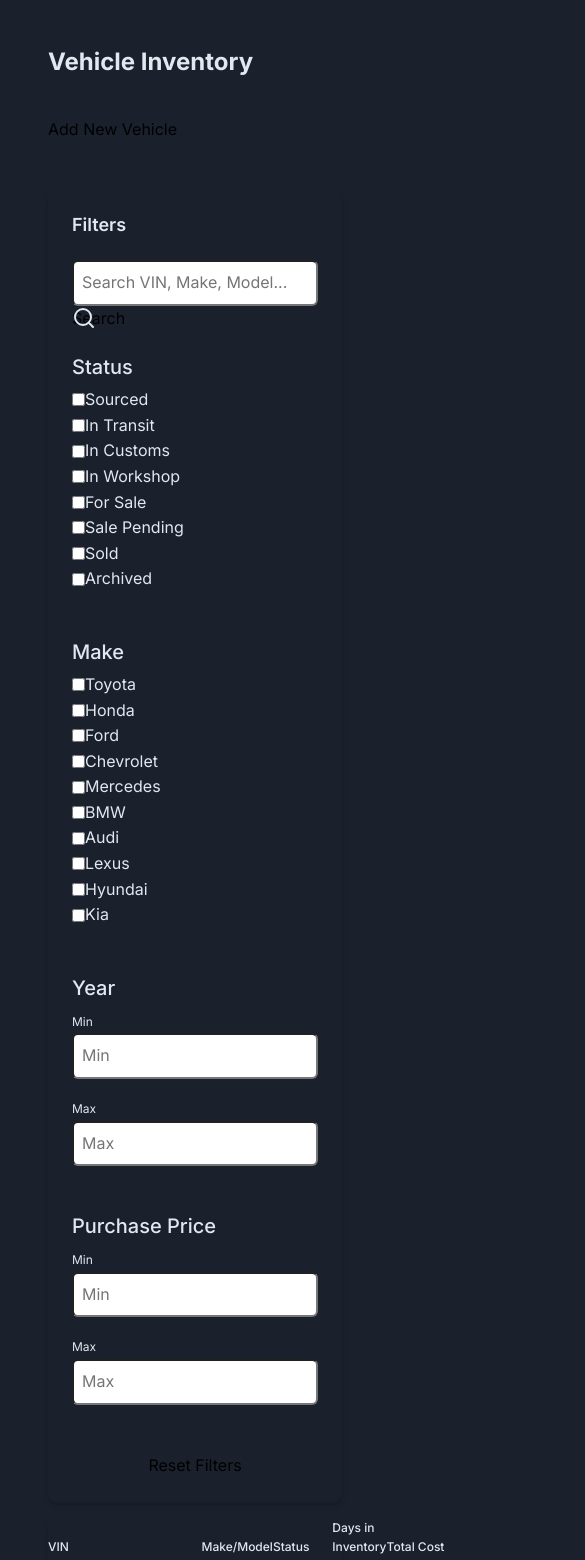
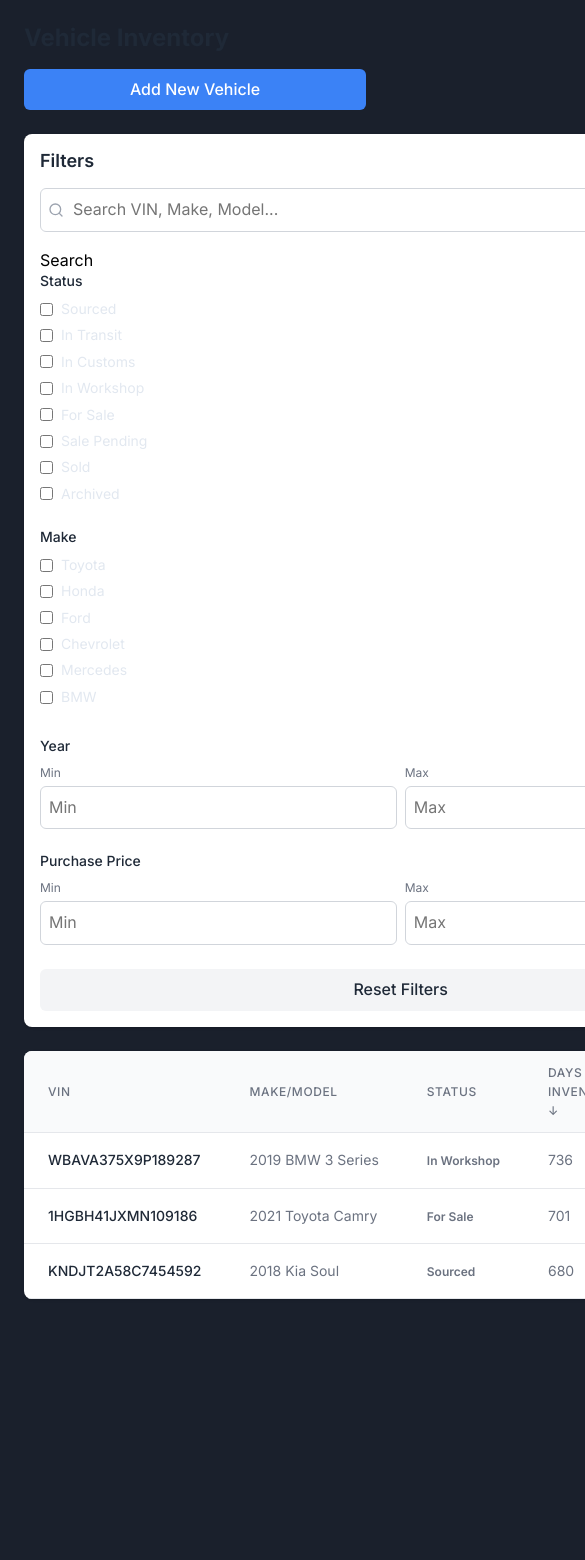
Before and after one commit to Sprout-Co/velodash, a Next.js app: page /vehicles in a window 390 px wide. Shown: the top 1560 px of the page, 585 px wide, since content can reach past the window. After the commit the page ends 1323 px from the top, so only its background shows below. Built offline with nearby package versions, Linux system fonts and the light colour scheme.

Commit message:
Refactor vehicle management components and styles for improved organization and user experience. Updated loading states with new CSS variables and styles, enhanced vehicle filters and table layouts, and improved overall responsiveness and aesthetics.

```diff
--- a/src/app/vehicles/page.tsx
+++ b/src/app/vehicles/page.tsx
@@ -101,28 +101,26 @@ function VehiclesContent() {
 
   if (loading) {
     return (
-      <div className="w-full h-full flex items-center justify-center">
-        <Loader2 className="h-10 w-10 text-primary animate-spin" />
+      <div className="loading-container">
+        <Loader2 className="loading-spinner" />
       </div>
     );
   }
 
   return (
-    <div className="p-6 vehicles-inventory-container">
-      <div className="mb-6 flex flex-col sm:flex-row justify-between items-start sm:items-center">
-        <h1 className="text-2xl font-bold text-gray-800">Vehicle Inventory</h1>
-        <div className="mt-4 sm:mt-0">
-          <button
-            className="bg-primary text-white px-4 py-2 rounded-md"
-            onClick={() => router.push('/vehicles/new')}
-          >
-            Add New Vehicle
-          </button>
-        </div>
+    <div className="vehicles-inventory-container">
+      <div className="page-header">
+        <h1>Vehicle Inventory</h1>
+        <button
+          className="add-vehicle-btn"
+          onClick={() => router.push('/vehicles/new')}
+        >
+          Add New Vehicle
+        </button>
       </div>
 
-      <div className="grid grid-cols-1 lg:grid-cols-4 gap-6">
-        <div className="lg:col-span-1">
+      <div className="page-content">
+        <div className="filters-section">
           <VehicleFiltersPanel
             filters={filters}
             onFilterChange={handleFilterChange}
@@ -130,7 +128,7 @@ function VehiclesContent() {
           />
         </div>
 
-        <div className="lg:col-span-3">
+        <div className="table-section">
           <VehicleTable
             vehicles={vehiclesWithCosts}
             onRowClick={(vehicle) => router.push(`/vehicles/${vehicle.id}`)}
@@ -144,8 +142,8 @@ function VehiclesContent() {
 export default function VehiclesPage() {
   return (
     <Suspense fallback={
-      <div className="w-full h-full flex items-center justify-center p-6">
-        <Loader2 className="h-10 w-10 text-primary animate-spin" />
+      <div className="loading-container">
+        <Loader2 className="loading-spinner" />
       </div>
     }>
       <VehiclesContent />
--- a/src/components/vehicles/VehicleFiltersPanel.tsx
+++ b/src/components/vehicles/VehicleFiltersPanel.tsx
@@ -84,33 +84,31 @@ export default function VehicleFiltersPanel({
   };
 
   return (
-    <div className="bg-white p-4 rounded-lg shadow vehicle-filters">
-      <h2 className="font-semibold text-lg mb-4">Filters</h2>
+    <div className="vehicle-filters">
+      <h2>Filters</h2>
 
-      <form onSubmit={handleSearchSubmit} className="mb-4">
-        <div className="relative">
+      <form onSubmit={handleSearchSubmit}>
+        <div className="search-input-container">
           <input
             type="text"
             placeholder="Search VIN, Make, Model..."
             value={searchTerm}
             onChange={(e) => setSearchTerm(e.target.value)}
-            className="w-full p-2 pl-10 border border-gray-300 rounded-md focus:outline-none focus:ring-2 focus:ring-primary focus:border-transparent"
           />
-          <Search className="h-4 w-4 text-gray-400 absolute left-3 top-3" />
+          <Search className="search-icon" />
         </div>
         <button type="submit" className="sr-only">Search</button>
       </form>
 
-      <div className="mb-6">
-        <h3 className="font-medium mb-2">Status</h3>
-        <div className="space-y-1">
+      <div className="filter-section">
+        <h3>Status</h3>
+        <div className="filter-options">
           {statusOptions.map(option => (
-            <label key={option.value} className="flex items-center space-x-2">
+            <label key={option.value}>
               <input
                 type="checkbox"
                 checked={filters.status?.includes(option.value) || false}
                 onChange={() => handleStatusChange(option.value)}
-                className="rounded text-primary focus:ring-primary"
               />
               <span>{option.label}</span>
             </label>
@@ -118,16 +116,15 @@ export default function VehicleFiltersPanel({
         </div>
       </div>
 
-      <div className="mb-6">
-        <h3 className="font-medium mb-2">Make</h3>
-        <div className="space-y-1 max-h-40 overflow-y-auto">
+      <div className="filter-section">
+        <h3>Make</h3>
+        <div className="filter-options make-options">
           {availableMakes.map(make => (
-            <label key={make} className="flex items-center space-x-2">
+            <label key={make}>
               <input
                 type="checkbox"
                 checked={filters.make?.includes(make) || false}
                 onChange={() => handleMakeChange(make)}
-                className="rounded text-primary focus:ring-primary"
               />
               <span>{make}</span>
             </label>
@@ -135,62 +132,55 @@ export default function VehicleFiltersPanel({
         </div>
       </div>
 
-      <div className="mb-6">
-        <h3 className="font-medium mb-2">Year</h3>
-        <div className="grid grid-cols-2 gap-2">
+      <div className="filter-section">
+        <h3>Year</h3>
+        <div className="range-inputs">
           <div>
-            <label className="text-xs text-gray-500">Min</label>
+            <label>Min</label>
             <input
               type="number"
               placeholder="Min"
               value={filters.year?.min || ''}
               onChange={(e) => handleYearChange('min', e.target.value)}
-              className="w-full p-2 border border-gray-300 rounded-md focus:outline-none focus:ring-2 focus:ring-primary focus:border-transparent"
             />
           </div>
           <div>
-            <label className="text-xs text-gray-500">Max</label>
+            <label>Max</label>
             <input
               type="number"
               placeholder="Max"
               value={filters.year?.max || ''}
               onChange={(e) => handleYearChange('max', e.target.value)}
-              className="w-full p-2 border border-gray-300 rounded-md focus:outline-none focus:ring-2 focus:ring-primary focus:border-transparent"
             />
           </div>
         </div>
       </div>
 
-      <div className="mb-6">
-        <h3 className="font-medium mb-2">Purchase Price</h3>
-        <div className="grid grid-cols-2 gap-2">
+      <div className="filter-section">
+        <h3>Purchase Price</h3>
+        <div className="range-inputs">
           <div>
-            <label className="text-xs text-gray-500">Min</label>
+            <label>Min</label>
             <input
               type="number"
               placeholder="Min"
               value={filters.priceRange?.min || ''}
               onChange={(e) => handlePriceChange('min', e.target.value)}
-              className="w-full p-2 border border-gray-300 rounded-md focus:outline-none focus:ring-2 focus:ring-primary focus:border-transparent"
             />
           </div>
           <div>
-            <label className="text-xs text-gray-500">Max</label>
+            <label>Max</label>
             <input
               type="number"
               placeholder="Max"
               value={filters.priceRange?.max || ''}
               onChange={(e) => handlePriceChange('max', e.target.value)}
-              className="w-full p-2 border border-gray-300 rounded-md focus:outline-none focus:ring-2 focus:ring-primary focus:border-transparent"
             />
           </div>
         </div>
       </div>
 
-      <button
-        onClick={handleReset}
-        className="w-full bg-gray-100 text-gray-800 py-2 rounded-md hover:bg-gray-200 transition-colors"
-      >
+      <button onClick={handleReset} className="reset-button">
         Reset Filters
       </button>
     </div>
--- a/src/components/vehicles/VehicleTable.tsx
+++ b/src/components/vehicles/VehicleTable.tsx
@@ -96,75 +96,69 @@ export default function VehicleTable({ vehicles, onRowClick }: VehicleTableProps
   };
 
   return (
-    <div className="bg-white rounded-lg shadow overflow-x-auto">
-      <table className="min-w-full divide-y divide-gray-200 vehicles-table">
-        <thead className="bg-gray-50">
+    <div className="table-container">
+      <table className="vehicles-table">
+        <thead>
           <tr>
             <th
               scope="col"
-              className="px-6 py-3 text-left text-xs font-medium text-gray-500 uppercase tracking-wider cursor-pointer"
               onClick={() => handleSort('vin')}
             >
               VIN {getSortIcon('vin')}
             </th>
             <th
               scope="col"
-              className="px-6 py-3 text-left text-xs font-medium text-gray-500 uppercase tracking-wider cursor-pointer"
               onClick={() => handleSort('make')}
             >
               Make/Model {getSortIcon('make')}
             </th>
             <th
               scope="col"
-              className="px-6 py-3 text-left text-xs font-medium text-gray-500 uppercase tracking-wider cursor-pointer"
               onClick={() => handleSort('status')}
             >
               Status {getSortIcon('status')}
             </th>
             <th
               scope="col"
-              className="px-6 py-3 text-left text-xs font-medium text-gray-500 uppercase tracking-wider cursor-pointer"
               onClick={() => handleSort('daysInInventory')}
             >
               Days in Inventory {getSortIcon('daysInInventory')}
             </th>
             <th
               scope="col"
-              className="px-6 py-3 text-left text-xs font-medium text-gray-500 uppercase tracking-wider cursor-pointer"
               onClick={() => handleSort('totalCost')}
             >
               Total Cost {getSortIcon('totalCost')}
             </th>
           </tr>
         </thead>
-        <tbody className="bg-white divide-y divide-gray-200">
+        <tbody>
           {sortedVehicles.length > 0 ? (
             sortedVehicles.map(vehicle => (
               <tr
                 key={vehicle.id}
-                className="hover:bg-gray-50 cursor-pointer"
                 onClick={() => onRowClick(vehicle)}
               >
-                <td className="px-6 py-4 whitespace-nowrap text-sm font-medium text-gray-900">
+                <td className="vin-cell">
                   {vehicle.vin}
                 </td>
-                <td className="px-6 py-4 whitespace-nowrap text-sm text-gray-500">
+                <td className="vehicle-info">
                   {vehicle.year} {vehicle.make} {vehicle.model}
                 </td>
-                <td className="px-6 py-4 whitespace-nowrap text-sm text-gray-500">
+                <td className="status-cell">
                   <StatusBadge status={vehicle.status} />
                 </td>
-                <td className="px-6 py-4 whitespace-nowrap text-sm text-gray-500">
+                <td className="days-cell">
                   {vehicle.daysInInventory}
                 </td>
-                <td className="px-6 py-4 whitespace-nowrap text-sm text-gray-500">
+                <td className="cost-cell">
                   {formatCurrency(vehicle.totalCost, 'NGN')}
                 </td>
               </tr>
             ))
           ) : (
             <tr>
-              <td colSpan={5} className="px-6 py-4 text-center text-sm text-gray-500">
+              <td colSpan={5} className="no-data">
                 No vehicles found
               </td>
             </tr>
--- a/src/styles/abstracts/_variables.scss
+++ b/src/styles/abstracts/_variables.scss
@@ -10,6 +10,22 @@ $text-primary: #E2E8F0; // Cloud White
 $text-secondary: #A0AEC0; // Steel Grey
 $warning: #D69E2E; // Amber
 $error: #E53E3E; // Crimson Red
+
+// CSS Custom Properties for dynamic theming
+:root {
+  --primary-color: #3b82f6;
+  --primary-dark: #1d4ed8;
+  --primary-light: #60a5fa;
+  --secondary-color: #6b7280;
+  --success-color: #10b981;
+  --warning-color: #f59e0b;
+  --error-color: #ef4444;
+  --background-color: #ffffff;
+  --surface-color: #f9fafb;
+  --text-primary: #1f2937;
+  --text-secondary: #6b7280;
+  --border-color: #e5e7eb;
+}
 
 // Typography
 $font-family: 'Inter', -apple-system, BlinkMacSystemFont, 'Segoe UI', Roboto, sans-serif;
--- a/src/styles/pages/_vehicles.scss
+++ b/src/styles/pages/_vehicles.scss
@@ -1,42 +1,302 @@
 // Vehicle Management Styles
 @import '../abstracts/variables';
 @import '../abstracts/mixins';
+
+// ==========================================================================
+// Loading States
+// ==========================================================================
+
+.loading-container {
+  width: 100%;
+  height: 100%;
+  display: flex;
+  align-items: center;
+  justify-content: center;
+  padding: 24px;
+
+  .loading-spinner {
+    width: 40px;
+    height: 40px;
+    color: var(--primary-color, #3b82f6);
+    animation: spin 1s linear infinite;
+  }
+}
+
+@keyframes spin {
+  from {
+    transform: rotate(0deg);
+  }
+  to {
+    transform: rotate(360deg);
+  }
+}
 
 // ==========================================================================
 // Vehicle Inventory Page
 // ==========================================================================
 
 .vehicles-inventory-container {
-  .vehicle-filters {
-    input[type="checkbox"] {
-      @apply rounded text-primary focus:ring-primary;
+  padding: 24px;
+
+  .page-header {
+    display: flex;
+    flex-direction: column;
+    gap: 16px;
+    margin-bottom: 24px;
+
+    @media (min-width: 640px) {
+      flex-direction: row;
+      justify-content: space-between;
+      align-items: center;
     }
 
-    input[type="number"],
-    input[type="text"] {
-      @apply w-full p-2 border border-gray-300 rounded-md focus:outline-none focus:ring-2 focus:ring-primary focus:border-transparent;
+    h1 {
+      font-size: 24px;
+      font-weight: 700;
+      color: var(--text-primary, #1f2937);
+      margin: 0;
+    }
+
+    .add-vehicle-btn {
+      background-color: var(--primary-color, #3b82f6);
+      color: white;
+      padding: 8px 16px;
+      border: none;
+      border-radius: 6px;
+      cursor: pointer;
+      font-weight: 500;
+      transition: background-color 0.2s ease-in-out;
+
+      &:hover {
+        background-color: var(--primary-dark, #1d4ed8);
+      }
     }
   }
 
-  .vehicles-table {
-    th {
-      @apply px-6 py-3 text-left text-xs font-medium text-gray-500 uppercase tracking-wider cursor-pointer;
+  .page-content {
+    display: grid;
+    grid-template-columns: 1fr;
+    gap: 24px;
+
+    @media (min-width: 1024px) {
+      grid-template-columns: 1fr 3fr;
+    }
+
+    .filters-section {
+      @media (min-width: 1024px) {
+        grid-column: 1;
+      }
+    }
+
+    .table-section {
+      @media (min-width: 1024px) {
+        grid-column: 2;
+      }
+    }
+  }
+
+  .vehicle-filters {
+    background-color: white;
+    padding: 16px;
+    border-radius: 8px;
+    box-shadow: 0 1px 3px 0 rgba(0, 0, 0, 0.1), 0 1px 2px 0 rgba(0, 0, 0, 0.06);
+
+    h2 {
+      font-size: 18px;
+      font-weight: 600;
+      margin-bottom: 16px;
+      color: var(--text-primary, #1f2937);
+    }
+
+    .search-input-container {
+      position: relative;
+      margin-bottom: 16px;
+
+      input {
+        width: 100%;
+        padding: 8px 8px 8px 32px;
+        border: 1px solid #d1d5db;
+        border-radius: 6px;
+
+        &:focus {
+          outline: none;
+          border-color: var(--primary-color, #3b82f6);
+          box-shadow: 0 0 0 2px rgba(59, 130, 246, 0.1);
+        }
+      }
+
+      .search-icon {
+        position: absolute;
+        left: 8px;
+        top: 50%;
+        transform: translateY(-50%);
+        width: 16px;
+        height: 16px;
+        color: #9ca3af;
+      }
+    }
+
+    .filter-section {
+      margin-bottom: 24px;
+
+      h3 {
+        font-size: 14px;
+        font-weight: 500;
+        margin-bottom: 8px;
+        color: var(--text-primary, #1f2937);
+      }
+
+      .filter-options {
+        display: flex;
+        flex-direction: column;
+        gap: 4px;
+
+        &.make-options {
+          max-height: 160px;
+          overflow-y: auto;
+        }
+
+        label {
+          display: flex;
+          align-items: center;
+          gap: 8px;
+          font-size: 14px;
+          cursor: pointer;
+
+          input[type="checkbox"] {
+            border-radius: 4px;
+            color: var(--primary-color, #3b82f6);
+
+            &:focus {
+              outline: 2px solid var(--primary-color, #3b82f6);
+              outline-offset: 2px;
+            }
+          }
+        }
+      }
+
+      .range-inputs {
+        display: grid;
+        grid-template-columns: 1fr 1fr;
+        gap: 8px;
+
+        div {
+          display: flex;
+          flex-direction: column;
+
+          label {
+            font-size: 12px;
+            color: #6b7280;
+            margin-bottom: 4px;
+          }
+
+          input {
+            width: 100%;
+            padding: 8px;
+            border: 1px solid #d1d5db;
+            border-radius: 6px;
+
+            &:focus {
+              outline: none;
+              border-color: var(--primary-color, #3b82f6);
+              box-shadow: 0 0 0 2px rgba(59, 130, 246, 0.1);
+            }
+          }
+        }
+      }
+    }
+
+    .reset-button {
+      width: 100%;
+      background-color: #f3f4f6;
+      color: #1f2937;
+      padding: 8px 16px;
+      border: none;
+      border-radius: 6px;
+      cursor: pointer;
+      font-weight: 500;
+      transition: background-color 0.2s ease-in-out;
 
       &:hover {
-        @apply text-primary;
+        background-color: #e5e7eb;
+      }
+    }
+  }
+
+  .table-container {
+    background-color: white;
+    border-radius: 8px;
+    box-shadow: 0 1px 3px 0 rgba(0, 0, 0, 0.1), 0 1px 2px 0 rgba(0, 0, 0, 0.06);
+    overflow-x: auto;
+  }
+
+  .vehicles-table {
+    width: 100%;
+    min-width: 600px;
+    border-collapse: collapse;
+
+    thead {
+      background-color: #f9fafb;
+    }
+
+    th {
+      padding: 12px 24px;
+      text-align: left;
+      font-size: 12px;
+      font-weight: 500;
+      color: #6b7280;
+      text-transform: uppercase;
+      letter-spacing: 0.05em;
+      cursor: pointer;
+      border-bottom: 1px solid #e5e7eb;
+
+      &:hover {
+        color: var(--primary-color, #3b82f6);
       }
     }
 
     td {
-      @apply px-6 py-4 whitespace-nowrap text-sm;
+      padding: 16px 24px;
+      white-space: nowrap;
+      font-size: 14px;
+      border-bottom: 1px solid #e5e7eb;
+
+      &.vin-cell {
+        font-weight: 500;
+        color: #1f2937;
+      }
+
+      &.vehicle-info {
+        color: #6b7280;
+      }
+
+      &.status-cell {
+        color: #6b7280;
+      }
+
+      &.days-cell {
+        color: #6b7280;
+      }
+
+      &.cost-cell {
+        color: #6b7280;
+      }
+
+      &.no-data {
+        text-align: center;
+        color: #6b7280;
+        font-style: italic;
+      }
     }
 
-    tr {
-      @apply hover:bg-gray-50 cursor-pointer;
+    tbody tr {
+      cursor: pointer;
 
       &:hover {
+        background-color: #f9fafb;
+
         td {
-          @apply text-primary-dark;
+          color: var(--primary-dark, #1d4ed8);
         }
       }
     }
@@ -52,10 +312,17 @@
   .vehicle-acquisition,
   .vehicle-media-hub,
   .vehicle-document-vault {
-    @apply bg-white rounded-lg shadow p-6 mb-6;
+    background-color: white;
+    border-radius: 8px;
+    box-shadow: 0 1px 3px 0 rgba(0, 0, 0, 0.1), 0 1px 2px 0 rgba(0, 0, 0, 0.06);
+    padding: 24px;
+    margin-bottom: 24px;
 
     h2 {
-      @apply text-xl font-semibold text-gray-800 mb-4;
+      font-size: 20px;
+      font-weight: 600;
+      color: #1f2937;
+      margin-bottom: 16px;
     }
   }
 
@@ -63,48 +330,68 @@
   .identification-field,
   .acquisition-field {
     label {
-      @apply text-sm text-gray-500 block;
+      font-size: 14px;
+      color: #6b7280;
+      display: block;
+      margin-bottom: 4px;
     }
 
     p {
-      @apply font-medium;
+      font-weight: 500;
+      color: #1f2937;
     }
   }
 
   // Status Dropdown
   .vehicle-status-dropdown {
     button {
-      @apply transition-colors duration-200;
+      transition: all 0.2s ease-in-out;
     }
   }
 
   // Media Hub
   .vehicle-media-hub {
     .media-tabs {
-      @apply flex border-b mb-4;
+      display: flex;
+      border-bottom: 1px solid #e5e7eb;
+      margin-bottom: 16px;
 
       button {
-        @apply py-2 px-4;
+        padding: 8px 16px;
+        border: none;
+        background: none;
+        cursor: pointer;
 
         &.active {
-          @apply text-primary border-b-2 border-primary;
+          color: var(--primary-color, #3b82f6);
+          border-bottom: 2px solid var(--primary-color, #3b82f6);
         }
 
         &:not(.active) {
-          @apply text-gray-500 hover:text-gray-700;
+          color: #6b7280;
+
+          &:hover {
+            color: #374151;
+          }
         }
       }
     }
 
     .upload-area {
-      @apply border-2 border-dashed rounded-lg p-6 mb-4 text-center transition-colors duration-200;
+      border: 2px dashed #d1d5db;
+      border-radius: 8px;
+      padding: 24px;
+      margin-bottom: 16px;
+      text-align: center;
+      transition: all 0.2s ease-in-out;
 
       &.dragging {
-        @apply border-primary bg-primary/5;
+        border-color: var(--primary-color, #3b82f6);
+        background-color: rgba(59, 130, 246, 0.05);
       }
 
       &:not(.dragging) {
-        @apply border-gray-300;
+        border-color: #d1d5db;
       }
     }
   }
@@ -112,17 +399,25 @@
   // Document Vault
   .vehicle-document-vault {
     ul {
-      @apply space-y-4;
+      display: flex;
+      flex-direction: column;
+      gap: 16px;
 
       li {
-        @apply border rounded-lg overflow-hidden;
+        border: 1px solid #e5e7eb;
+        border-radius: 8px;
+        overflow: hidden;
 
         .document-header {
-          @apply flex items-center justify-between p-3 bg-gray-50;
+          display: flex;
+          align-items: center;
+          justify-content: space-between;
+          padding: 12px;
+          background-color: #f9fafb;
         }
 
         .document-content {
-          @apply p-3;
+          padding: 12px;
         }
       }
     }
@@ -135,44 +430,84 @@
 
 .vehicle-form-container {
   .form-section {
-    @apply bg-white rounded-lg shadow p-6 mb-6;
+    background-color: white;
+    border-radius: 8px;
+    box-shadow: 0 1px 3px 0 rgba(0, 0, 0, 0.1), 0 1px 2px 0 rgba(0, 0, 0, 0.06);
+    padding: 24px;
+    margin-bottom: 24px;
 
     h2 {
-      @apply text-xl font-semibold text-gray-800 mb-4;
+      font-size: 20px;
+      font-weight: 600;
+      color: #1f2937;
+      margin-bottom: 16px;
     }
   }
 
   .form-group {
-    @apply mb-4;
+    margin-bottom: 16px;
 
     label {
-      @apply block text-sm font-medium text-gray-700 mb-1;
+      display: block;
+      font-size: 14px;
+      font-weight: 500;
+      color: #374151;
+      margin-bottom: 4px;
     }
 
     input[type="text"],
     input[type="number"],
     input[type="date"],
     select {
-      @apply block w-full rounded-md border-gray-300 shadow-sm focus:border-primary focus:ring focus:ring-primary focus:ring-opacity-50;
+      display: block;
+      width: 100%;
+      border-radius: 6px;
+      border: 1px solid #d1d5db;
+      box-shadow: 0 1px 2px 0 rgba(0, 0, 0, 0.05);
+
+      &:focus {
+        border-color: var(--primary-color, #3b82f6);
+        outline: none;
+        box-shadow: 0 0 0 3px rgba(59, 130, 246, 0.1);
+      }
     }
 
     .error-message {
-      @apply mt-1 text-sm text-red-600;
+      margin-top: 4px;
+      font-size: 14px;
+      color: #dc2626;
     }
   }
 
   .form-buttons {
-    @apply flex justify-end space-x-4 mt-6;
+    display: flex;
+    justify-content: flex-end;
+    gap: 16px;
+    margin-top: 24px;
 
     button {
-      @apply px-4 py-2 rounded-md;
+      padding: 8px 16px;
+      border-radius: 6px;
+      border: none;
+      cursor: pointer;
+      font-weight: 500;
 
       &.primary {
-        @apply bg-primary text-white hover:bg-primary-dark;
+        background-color: var(--primary-color, #3b82f6);
+        color: white;
+
+        &:hover {
+          background-color: var(--primary-dark, #1d4ed8);
+        }
       }
 
       &.secondary {
-        @apply bg-gray-200 text-gray-800 hover:bg-gray-300;
+        background-color: #e5e7eb;
+        color: #1f2937;
+
+        &:hover {
+          background-color: #d1d5db;
+        }
       }
     }
   }
```
